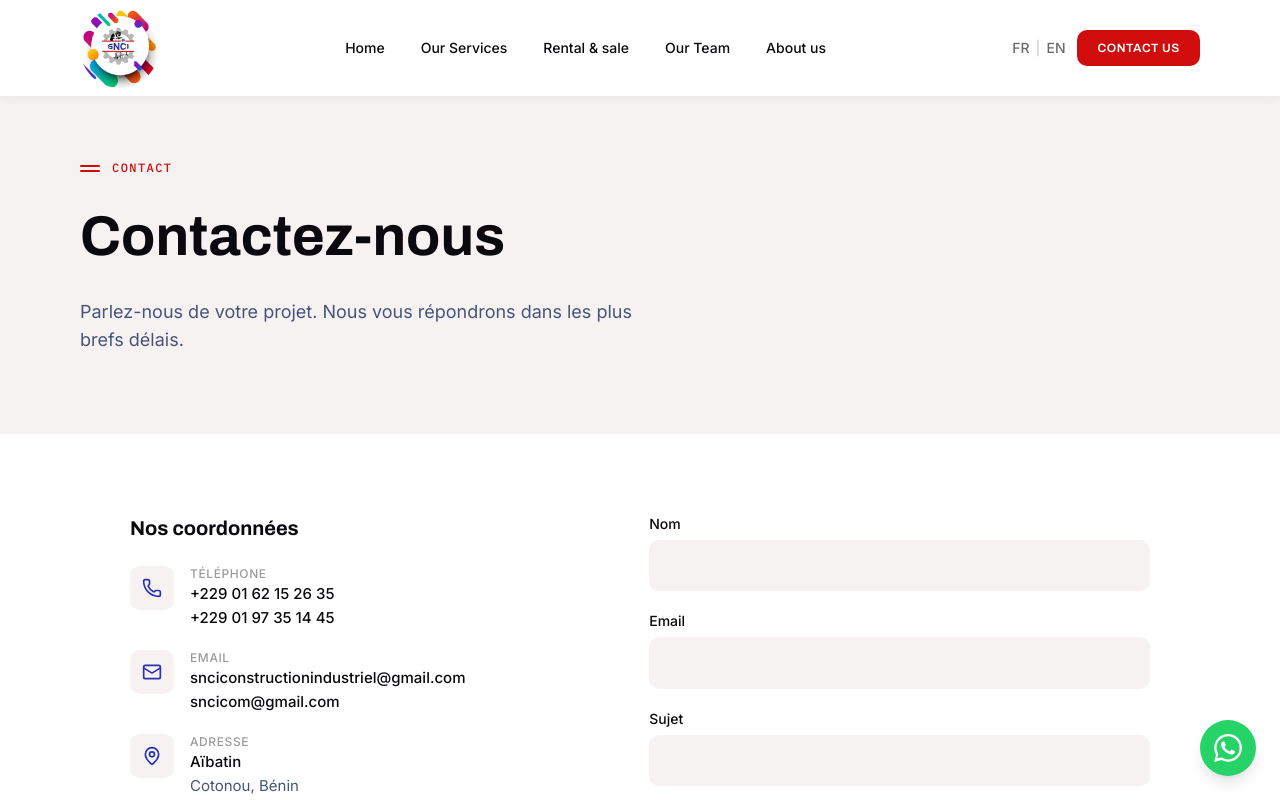
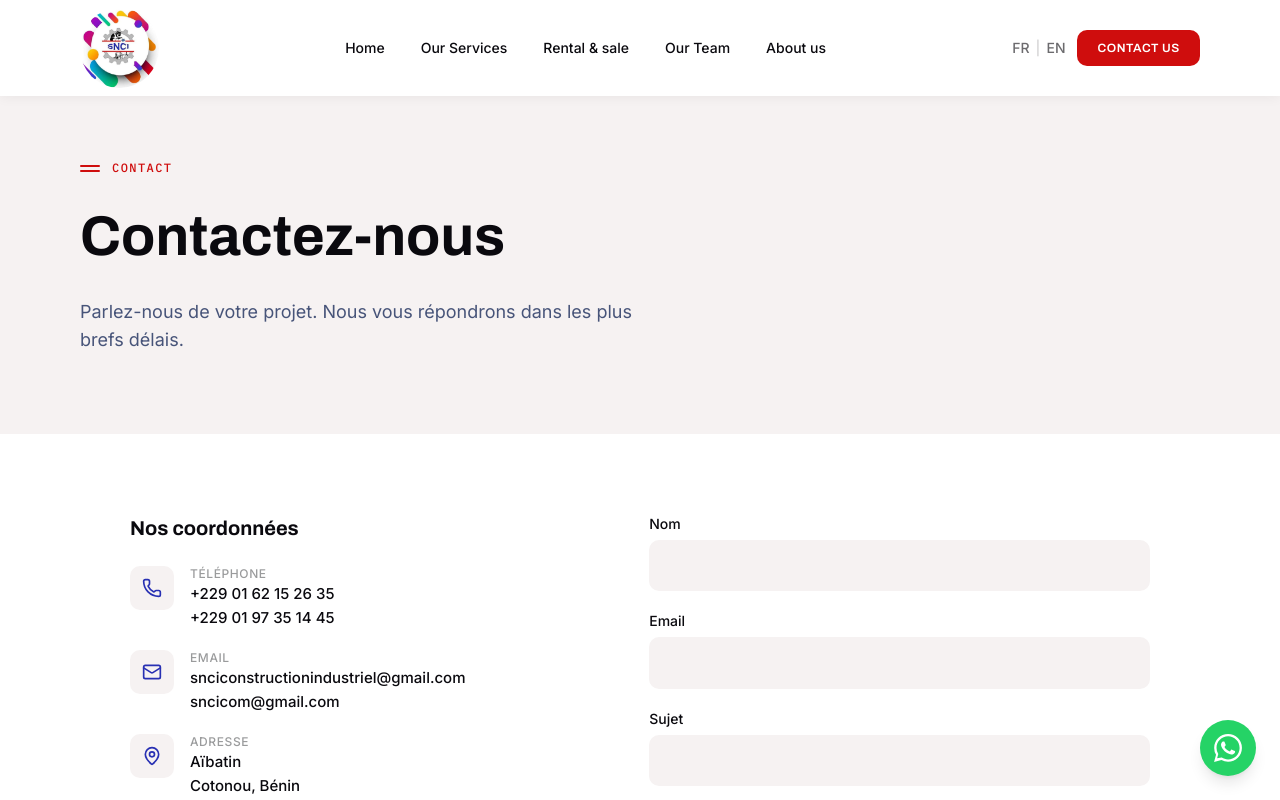
Before and after one commit to deograce1310/SNCI, a React (Vite) app: page /contact in a window 1280 px wide. Shown: the top 800 px of the page. Built offline with nearby package versions, Linux system fonts and the light colour scheme.

Commit message:
Uniformiser le style de l'adresse sur la page contact
La ligne ville/pays avait une couleur différente de la rue,
même incohérence que pour les emails.

Co-Authored-By: Claude Sonnet 5 <noreply@anthropic.com>
Claude-Session: https://claude.ai/code/session_01MCKTLQwS6X7qk6aGu6RMXg

```diff
--- a/src/pages/ContactPage.tsx
+++ b/src/pages/ContactPage.tsx
@@ -118,7 +118,7 @@ export default function ContactPage() {
                     <div>
                       <p className="text-xs font-medium uppercase tracking-wider text-[#9A9B9C]">{en ? 'Address' : 'Adresse'}</p>
                       <p className="text-[15px] text-[#0A090E] font-medium">{company.address}</p>
-                      <p className="text-[15px] text-[#475479]">{company.city}, {en ? 'Benin' : company.country}</p>
+                      <p className="text-[15px] text-[#0A090E] font-medium">{company.city}, {en ? 'Benin' : company.country}</p>
                     </div>
                   </div>
                 </Reveal>
```
